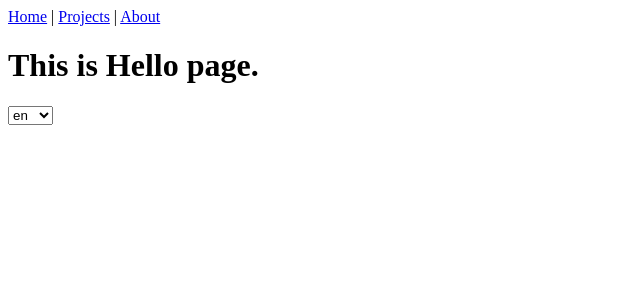
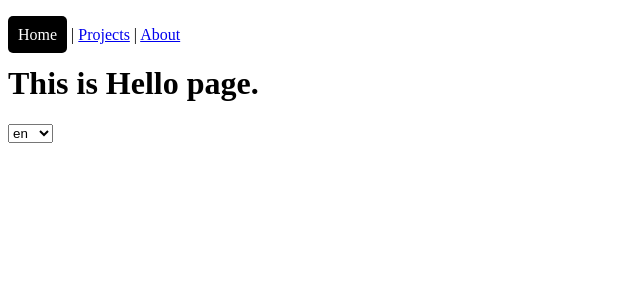
Before and after one commit to toeaung-yeyint/code-testing, a Vue app: page / in a window 1280 px wide. Shown: the top 300 px of the page, without its empty margins (0-640 px from the left). Built offline with nearby package versions, Linux system fonts and the light colour scheme.

Commit message:
just testing code

```diff
--- a/src/App.vue
+++ b/src/App.vue
@@ -1,12 +1,21 @@
 <template>
-	<RouterLink to="/">Home</RouterLink> |
-	<RouterLink to="/projects">Projects</RouterLink> |
-	<RouterLink to="/about">About</RouterLink>
-	<RouterView />
+  <br />
+  <RouterLink to="/">Home</RouterLink> |
+  <RouterLink to="/projects">Projects</RouterLink> |
+  <RouterLink to="/about">About</RouterLink>
+  <RouterView />
 </template>
 
 <script>
 export default {};
 </script>
 
-<style></style>
+<style scoped>
+a.router-link-exact-active {
+  color: white;
+  background: black;
+  padding: 10px;
+  border-radius: 5px;
+  text-decoration: none;
+}
+</style>
```
